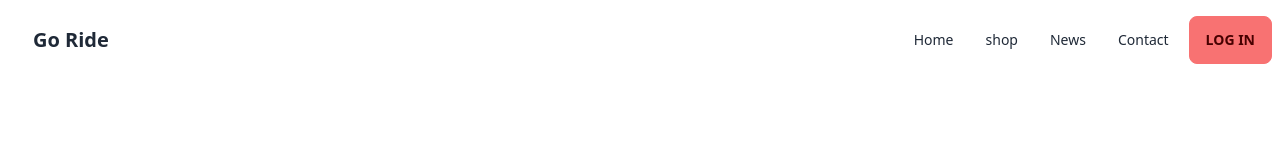
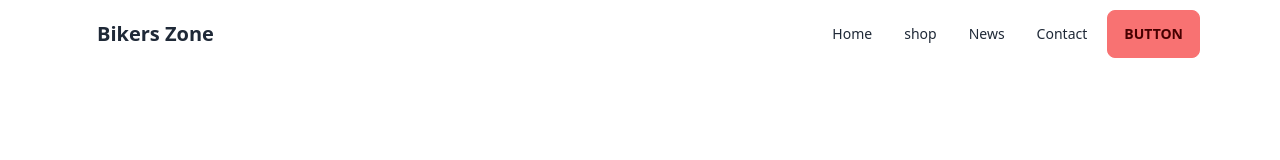
Before and after one commit to Nahid-Mahmud/bikers-zone-practice, a plain HTML site: page index.html in a window 1280 px wide. Drawn offline with nearby package versions, Linux system fonts and the light colour scheme.

Commit message:
Navbar added flex-1

```diff
--- a/index.html
+++ b/index.html
@@ -17,10 +17,9 @@
     <!--    header seciton -->
     <header>
       <!-- nav section  -->
-      <div class="navbar bg-base-100">
-        <div class="navbar">
+      <div class="navbar bg-base-100 lg:px-20 ">
+        <div class="flex-1 ">
           <div class="dropdown">
-            <!-- Mobile -->
             <label tabindex="0" class="btn btn-ghost lg:hidden">
               <svg
                 xmlns="http://www.w3.org/2000/svg"
@@ -47,9 +46,8 @@
               <li><a>Contact</a></li>
             </ul>
           </div>
-          <a class="btn btn-ghost normal-case text-xl">Go Ride</a>
+          <a class="btn btn-ghost normal-case text-xl">Bikers Zone</a>
         </div>
-        <!-- desktop  -->
         <div class="navbar-center hidden lg:flex">
           <ul class="menu menu-horizontal px-1">
             <li><a>Home</a></li>
@@ -57,9 +55,9 @@
             <li><a>News</a></li>
             <li><a>Contact</a></li>
           </ul>
-          <div class="">
-            <a class="btn btn-error">Log In</a>
-          </div>
+        </div>
+        <div class="">
+          <a class="btn btn-error">Button</a>
         </div>
       </div>
     </header>
```
